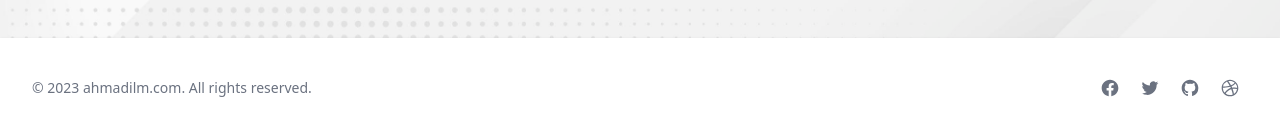
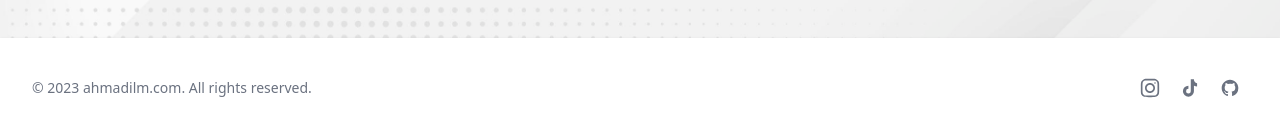
Before and after one commit to ahmadilham13/ilm-store, a Next.js app: page / in a window 1280 px wide. Shown: the part 822-952 px from the top of the page. Built offline with nearby package versions, Linux system fonts and the light colour scheme.

Commit message:
fix: sosmed url in footer

```diff
--- a/src/components/layouts/footer.jsx
+++ b/src/components/layouts/footer.jsx
@@ -14,57 +14,71 @@
       </p>
       <div className="flex justify-center items-center space-x-1">
         <a
-          href="#"
-          data-tooltip-target="tooltip-facebook"
+          href="https://www.instagram.com/ahmadilm_/"
+          target="_blank"
+          data-tooltip-target="tooltip-instagram"
           className="inline-flex justify-center p-2 text-gray-500 rounded-lg cursor-pointer dark:text-gray-400 dark:hover:text-white hover:text-gray-900 hover:bg-gray-100 dark:hover:bg-gray-600"
         >
           <svg
-            aria-hidden="true"
+            viewBox="0 0 24 24"
             className="w-5 h-5"
             fill="currentColor"
-            viewBox="0 0 24 24"
+            xmlns="http://www.w3.org/2000/svg"
           >
             <path
-              fillRule="evenodd"
-              d="M22 12c0-5.523-4.477-10-10-10S2 6.477 2 12c0 4.991 3.657 9.128 8.438 9.878v-6.987h-2.54V12h2.54V9.797c0-2.506 1.492-3.89 3.777-3.89 1.094 0 2.238.195 2.238.195v2.46h-1.26c-1.243 0-1.63.771-1.63 1.562V12h2.773l-.443 2.89h-2.33v6.988C18.343 21.128 22 16.991 22 12z"
-              clipRule="evenodd"
+              fill-rule="evenodd"
+              clip-rule="evenodd"
+              d="M12 18C15.3137 18 18 15.3137 18 12C18 8.68629 15.3137 6 12 6C8.68629 6 6 8.68629 6 12C6 15.3137 8.68629 18 12 18ZM12 16C14.2091 16 16 14.2091 16 12C16 9.79086 14.2091 8 12 8C9.79086 8 8 9.79086 8 12C8 14.2091 9.79086 16 12 16Z"
+            />
+            <path d="M18 5C17.4477 5 17 5.44772 17 6C17 6.55228 17.4477 7 18 7C18.5523 7 19 6.55228 19 6C19 5.44772 18.5523 5 18 5Z" />
+            <path
+              fill-rule="evenodd"
+              clip-rule="evenodd"
+              d="M1.65396 4.27606C1 5.55953 1 7.23969 1 10.6V13.4C1 16.7603 1 18.4405 1.65396 19.7239C2.2292 20.8529 3.14708 21.7708 4.27606 22.346C5.55953 23 7.23969 23 10.6 23H13.4C16.7603 23 18.4405 23 19.7239 22.346C20.8529 21.7708 21.7708 20.8529 22.346 19.7239C23 18.4405 23 16.7603 23 13.4V10.6C23 7.23969 23 5.55953 22.346 4.27606C21.7708 3.14708 20.8529 2.2292 19.7239 1.65396C18.4405 1 16.7603 1 13.4 1H10.6C7.23969 1 5.55953 1 4.27606 1.65396C3.14708 2.2292 2.2292 3.14708 1.65396 4.27606ZM13.4 3H10.6C8.88684 3 7.72225 3.00156 6.82208 3.0751C5.94524 3.14674 5.49684 3.27659 5.18404 3.43597C4.43139 3.81947 3.81947 4.43139 3.43597 5.18404C3.27659 5.49684 3.14674 5.94524 3.0751 6.82208C3.00156 7.72225 3 8.88684 3 10.6V13.4C3 15.1132 3.00156 16.2777 3.0751 17.1779C3.14674 18.0548 3.27659 18.5032 3.43597 18.816C3.81947 19.5686 4.43139 20.1805 5.18404 20.564C5.49684 20.7234 5.94524 20.8533 6.82208 20.9249C7.72225 20.9984 8.88684 21 10.6 21H13.4C15.1132 21 16.2777 20.9984 17.1779 20.9249C18.0548 20.8533 18.5032 20.7234 18.816 20.564C19.5686 20.1805 20.1805 19.5686 20.564 18.816C20.7234 18.5032 20.8533 18.0548 20.9249 17.1779C20.9984 16.2777 21 15.1132 21 13.4V10.6C21 8.88684 20.9984 7.72225 20.9249 6.82208C20.8533 5.94524 20.7234 5.49684 20.564 5.18404C20.1805 4.43139 19.5686 3.81947 18.816 3.43597C18.5032 3.27659 18.0548 3.14674 17.1779 3.0751C16.2777 3.00156 15.1132 3 13.4 3Z"
             />
           </svg>
-          <span className="sr-only">Facebook</span>
+          <span className="sr-only">Instagram</span>
         </a>
         <div
-          id="tooltip-facebook"
+          id="tooltip-instagram"
           role="tooltip"
           className="inline-block absolute invisible z-10 py-2 px-3 text-sm font-medium text-white bg-gray-900 rounded-lg shadow-sm opacity-0 transition-opacity duration-300 tooltip dark:bg-gray-700"
         >
-          Like us on Facebook
+          Like us on Instragram
           <div className="tooltip-arrow" data-popper-arrow></div>
         </div>
         <a
-          href="#"
-          data-tooltip-target="tooltip-twitter"
+          href="https://www.tiktok.com/@kokoocrunch__"
+          target="_blank"
+          data-tooltip-target="tooltip-tiktok"
           className="inline-flex justify-center p-2 text-gray-500 rounded-lg cursor-pointer dark:text-gray-400 dark:hover:text-white hover:text-gray-900 hover:bg-gray-100 dark:hover:bg-gray-600"
         >
           <svg
-            aria-hidden="true"
+            viewBox="0 0 24 24"
+            id="Layer_1"
             className="w-5 h-5"
             fill="currentColor"
-            viewBox="0 0 24 24"
+            data-name="Layer 1"
+            xmlns="http://www.w3.org/2000/svg"
           >
-            <path d="M8.29 20.251c7.547 0 11.675-6.253 11.675-11.675 0-.178 0-.355-.012-.53A8.348 8.348 0 0022 5.92a8.19 8.19 0 01-2.357.646 4.118 4.118 0 001.804-2.27 8.224 8.224 0 01-2.605.996 4.107 4.107 0 00-6.993 3.743 11.65 11.65 0 01-8.457-4.287 4.106 4.106 0 001.27 5.477A4.072 4.072 0 012.8 9.713v.052a4.105 4.105 0 003.292 4.022 4.095 4.095 0 01-1.853.07 4.108 4.108 0 003.834 2.85A8.233 8.233 0 012 18.407a11.616 11.616 0 006.29 1.84" />
+            <path
+              class="cls-1"
+              d="M12.94,1.61V15.78a2.83,2.83,0,0,1-2.83,2.83h0a2.83,2.83,0,0,1-2.83-2.83h0a2.84,2.84,0,0,1,2.83-2.84h0V9.17h0A6.61,6.61,0,0,0,3.5,15.78h0a6.61,6.61,0,0,0,6.61,6.61h0a6.61,6.61,0,0,0,6.61-6.61V9.17l.2.1a8.08,8.08,0,0,0,3.58.84h0V6.33l-.11,0a4.84,4.84,0,0,1-3.67-4.7H12.94Z"
+            />
           </svg>
-          <span className="sr-only">Twitter</span>
+          <span className="sr-only">Tiktok</span>
         </a>
         <div
-          id="tooltip-twitter"
+          id="tooltip-tiktok"
           role="tooltip"
           className="inline-block absolute invisible z-10 py-2 px-3 text-sm font-medium text-white bg-gray-900 rounded-lg shadow-sm opacity-0 transition-opacity duration-300 tooltip dark:bg-gray-700"
         >
-          Follow us on Twitter
+          Follow us on tiktok
           <div className="tooltip-arrow" data-popper-arrow></div>
         </div>
         <a
-          href="#"
+          href="https://github.com/ahmadilham13"
+          target="_blank"
           data-tooltip-target="tooltip-github"
           className="inline-flex justify-center p-2 text-gray-500 rounded-lg cursor-pointer dark:text-gray-400 dark:hover:text-white hover:text-gray-900 hover:bg-gray-100 dark:hover:bg-gray-600"
         >
@@ -90,33 +104,6 @@
           Star us on GitHub
           <div className="tooltip-arrow" data-popper-arrow></div>
         </div>
-        <a
-          href="#"
-          data-tooltip-target="tooltip-dribbble"
-          className="inline-flex justify-center p-2 text-gray-500 rounded-lg cursor-pointer dark:text-gray-400 dark:hover:text-white hover:text-gray-900 hover:bg-gray-100 dark:hover:bg-gray-600"
-        >
-          <svg
-            aria-hidden="true"
-            className="w-5 h-5"
-            fill="currentColor"
-            viewBox="0 0 24 24"
-          >
-            <path
-              fillRule="evenodd"
-              d="M12 2C6.48 2 2 6.48 2 12s4.48 10 10 10c5.51 0 10-4.48 10-10S17.51 2 12 2zm6.605 4.61a8.502 8.502 0 011.93 5.314c-.281-.054-3.101-.629-5.943-.271-.065-.141-.12-.293-.184-.445a25.416 25.416 0 00-.564-1.236c3.145-1.28 4.577-3.124 4.761-3.362zM12 3.475c2.17 0 4.154.813 5.662 2.148-.152.216-1.443 1.941-4.48 3.08-1.399-2.57-2.95-4.675-3.189-5A8.687 8.687 0 0112 3.475zm-3.633.803a53.896 53.896 0 013.167 4.935c-3.992 1.063-7.517 1.04-7.896 1.04a8.581 8.581 0 014.729-5.975zM3.453 12.01v-.26c.37.01 4.512.065 8.775-1.215.25.477.477.965.694 1.453-.109.033-.228.065-.336.098-4.404 1.42-6.747 5.303-6.942 5.629a8.522 8.522 0 01-2.19-5.705zM12 20.547a8.482 8.482 0 01-5.239-1.8c.152-.315 1.888-3.656 6.703-5.337.022-.01.033-.01.054-.022a35.318 35.318 0 011.823 6.475 8.4 8.4 0 01-3.341.684zm4.761-1.465c-.086-.52-.542-3.015-1.659-6.084 2.679-.423 5.022.271 5.314.369a8.468 8.468 0 01-3.655 5.715z"
-              clipRule="evenodd"
-            />
-          </svg>
-          <span className="sr-only">Dribbble</span>
-        </a>
-        <div
-          id="tooltip-dribbble"
-          role="tooltip"
-          className="inline-block absolute invisible z-10 py-2 px-3 text-sm font-medium text-white bg-gray-900 rounded-lg shadow-sm opacity-0 transition-opacity duration-300 tooltip dark:bg-gray-700"
-        >
-          Follow us on Dribbble
-          <div className="tooltip-arrow" data-popper-arrow></div>
-        </div>
       </div>
     </footer>
   );
```
